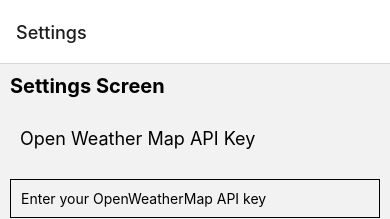
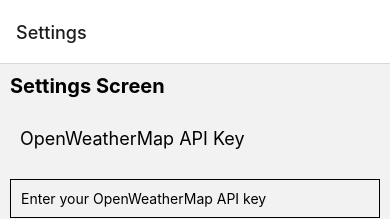
Before and after one commit to vaasuu/react-native-weather-app, a React Native app: screen /Settings in a window 390 px wide. Shown: the top 219 px of the page. Built offline with nearby package versions, Linux system fonts and the light colour scheme.

Commit message:
Fix OpenWeatherMap name

```diff
--- a/components/SettingsScreen.jsx
+++ b/components/SettingsScreen.jsx
@@ -13,7 +13,7 @@
   return (
     <View>
       <Text style={styles.title}>Settings Screen</Text>
-      <Text style={styles.text}>Open Weather Map API Key</Text>
+      <Text style={styles.text}>OpenWeatherMap API Key</Text>
       <TextInput
         style={styles.input}
         placeholder="Enter your OpenWeatherMap API key"
```
